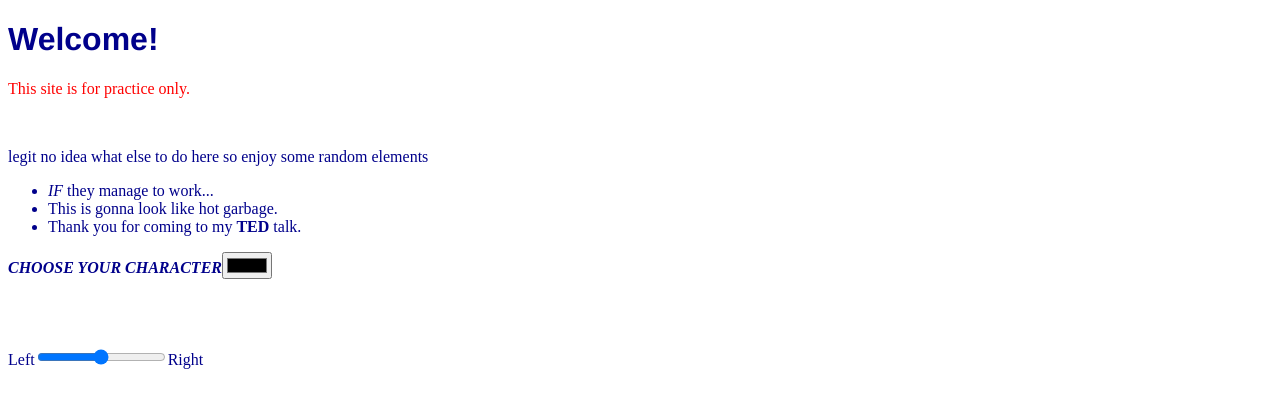
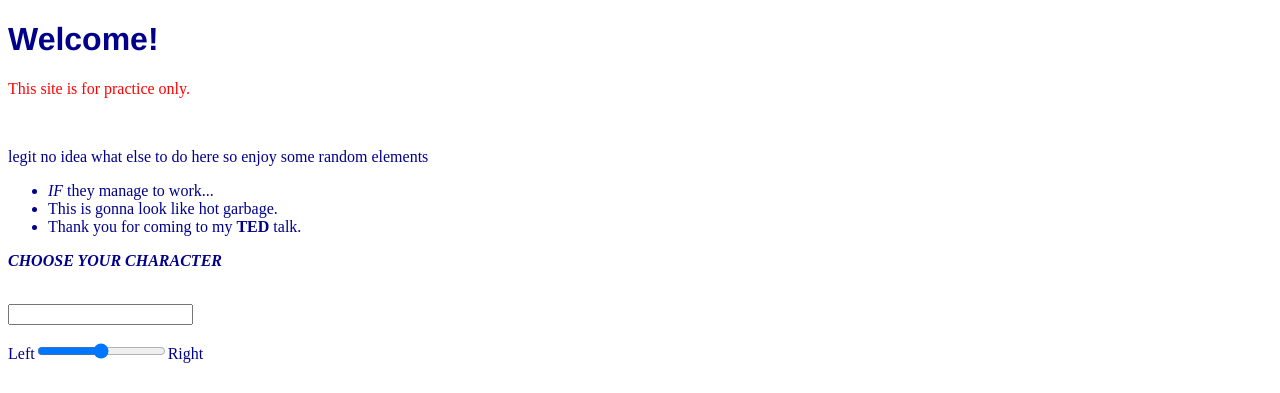
Before and after one commit to DhoCael/Dhocael.github.io, a plain HTML site: page index.html in a window 1280 px wide. Shown: the top 393 px of the page. Drawn offline with Linux system fonts and the light colour scheme.

Commit message:
Update index.html

```diff
--- a/index.html
+++ b/index.html
@@ -14,7 +14,8 @@
         <li>This is gonna look like hot garbage.
       <li>Thank you for coming to my <style="color: red;"><strong>TED</strong></style> talk.
     </ul>
-    <p><strong><em>CHOOSE YOUR CHARACTER</em></strong><input type="color"></p><br>
+    <p><strong><em>CHOOSE YOUR CHARACTER</em></strong></p><br>
+    <input list="fighters">
     <datalist placeholder="Fighters" "id="fighters">
       <option value="Mario">
       <option value="Captain Falcon">
```
